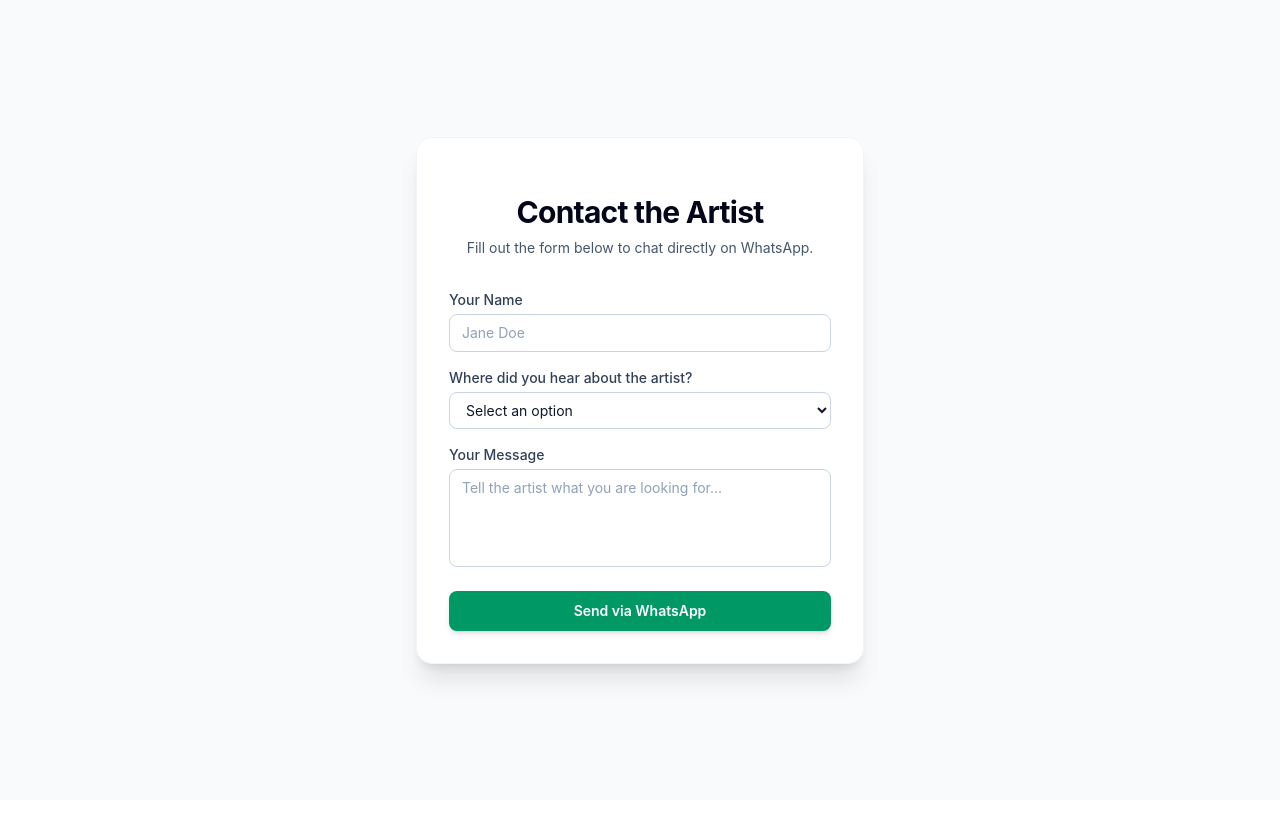
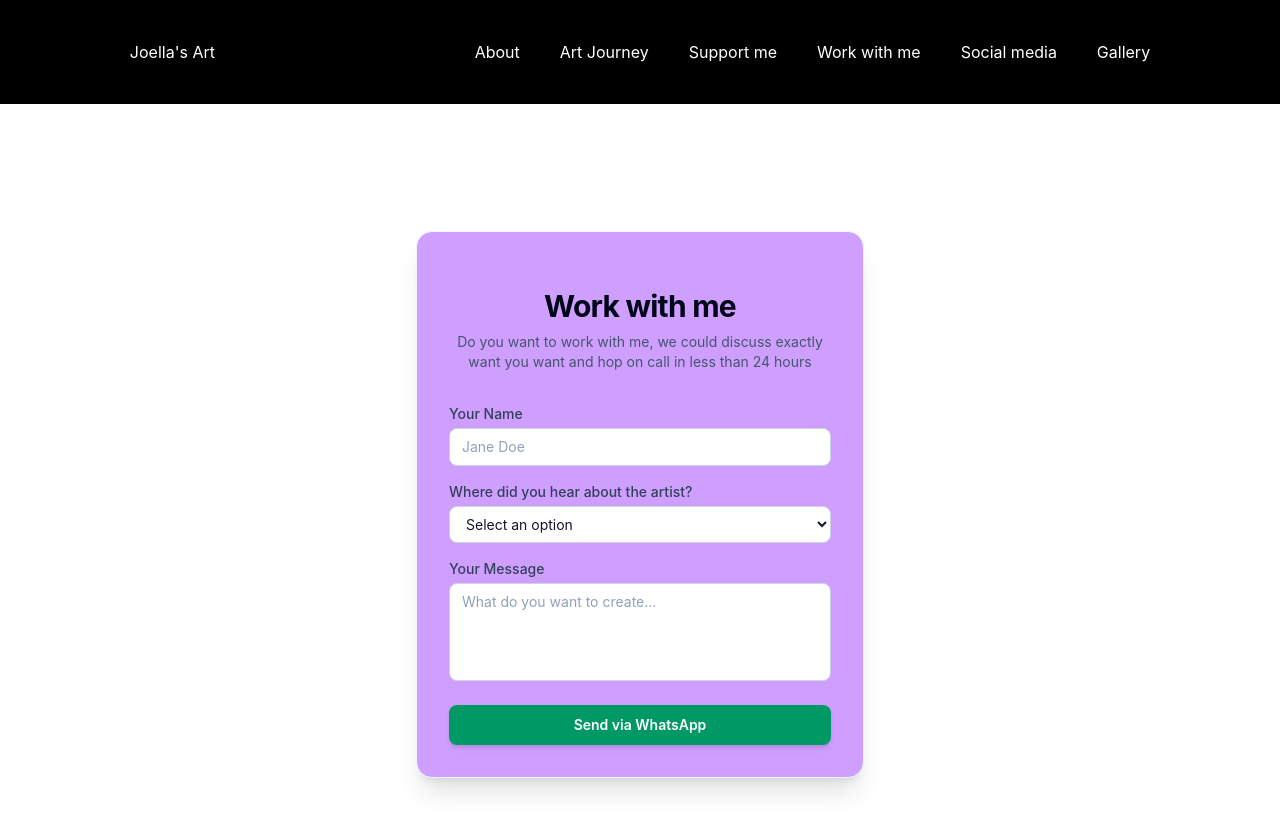
Before and after one commit to neducod/joanna, a React (Vite) app: page /shop in a window 1280 px wide. Shown: the top 832 px of the page. Before the commit the page ends 800 px from the top, so only its background shows below. Built offline with nearby package versions, Linux system fonts and the light colour scheme.

Commit message:
work with me section

```diff
--- a/src/components/Shop.jsx
+++ b/src/components/Shop.jsx
@@ -1,4 +1,5 @@
 import React, { useState } from 'react';
+import { CgMenuRight } from "react-icons/cg";
 
 export default function ContactForm() {
   const [formData, setFormData] = useState({
@@ -33,14 +34,36 @@ export default function ContactForm() {
   };
 
   return (
-    <div className="flex min-h-screen items-center justify-center bg-slate-50 px-4 py-12 sm:px-6 lg:px-8">
-      <div className="w-full max-w-md space-y-8 rounded-2xl bg-white p-8 shadow-xl border border-slate-100">
+    <>
+    <nav className='bg-black text-white flex justify-around md:p-10 md:gap-20'>
+    <div>
+                    <h1>Joella's Art</h1>
+                </div>
+                <div>
+                    <div className='md:hidden'>
+                        <CgMenuRight />
+                    </div>
+                    <div className='hidden md:block'>
+                        <ul className='flex gap-10'>
+                            {/* <FontStyle/> */}
+                            <li>About</li>
+                            <li>Art Journey</li>
+                            <li>Support me</li>
+                            <li>Work with me</li>
+                            <li>Social media</li>
+                            <li>Gallery</li>
+                        </ul>
+                    </div>
+                </div>
+    </nav>
+    <div className="flex min-h-screen items-center justify-center bg-white px-4 py-12 sm:px-6 lg:px-8">
+      <div className="w-full max-w-md space-y-8 rounded-2xl bg-[#cf9fff] p-8 shadow-xl border border-slate-100">
         <div>
           <h2 className="mt-6 text-center text-3xl font-bold tracking-tight text-slate-950">
-            Contact the Artist
+            Work with me
           </h2>
           <p className="mt-2 text-center text-sm text-slate-600">
-            Fill out the form below to chat directly on WhatsApp.
+            Do you want to work with me, we could discuss exactly want you want and hop on call in less than 24 hours
           </p>
         </div>
 
@@ -59,7 +82,7 @@ export default function ContactForm() {
                 value={formData.name}
                 onChange={handleChange}
                 placeholder="Jane Doe"
-                className="relative block w-full rounded-lg border border-slate-300 px-3 py-2 text-slate-900 placeholder-slate-400 focus:z-10 focus:border-indigo-500 focus:outline-none focus:ring-indigo-500 sm:text-sm"
+                className="relative block w-full bg-white rounded-lg border border-slate-300 px-3 py-2 text-slate-900 placeholder-slate-400 focus:z-10 focus:border-indigo-500 focus:outline-none focus:ring-indigo-500 sm:text-sm"
               />
             </div>
 
@@ -98,8 +121,8 @@ export default function ContactForm() {
                 required
                 value={formData.message}
                 onChange={handleChange}
-                placeholder="Tell the artist what you are looking for..."
-                className="relative block w-full rounded-lg border border-slate-300 px-3 py-2 text-slate-900 placeholder-slate-400 focus:z-10 focus:border-indigo-500 focus:outline-none focus:ring-indigo-500 sm:text-sm resize-none"
+                placeholder="What do you want to create..."
+                className="relative block w-full bg-white rounded-lg border border-slate-300 px-3 py-2 text-slate-900 placeholder-slate-400 focus:z-10 focus:border-indigo-500 focus:outline-none focus:ring-indigo-500 sm:text-sm resize-none"
               />
             </div>
           </div>
@@ -116,5 +139,6 @@ export default function ContactForm() {
         </form>
       </div>
     </div>
+    </>
   );
 }
```
